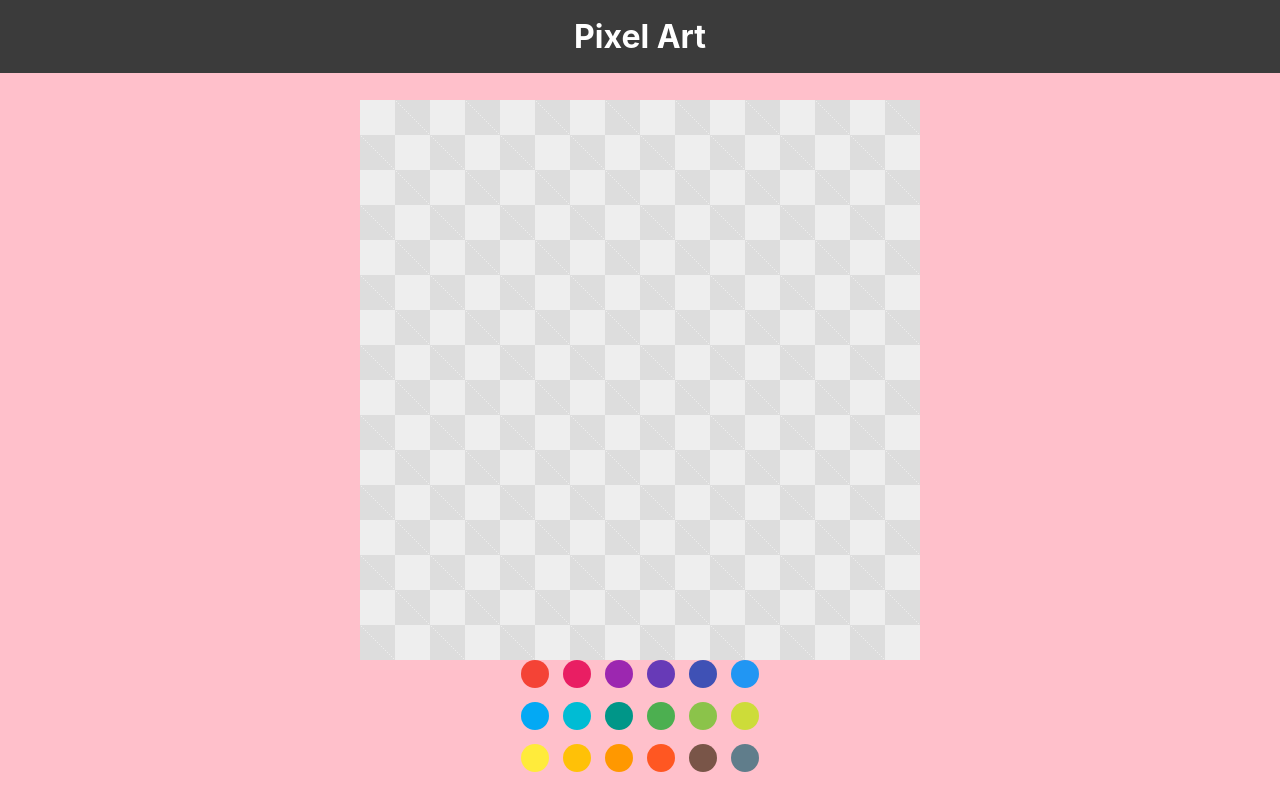
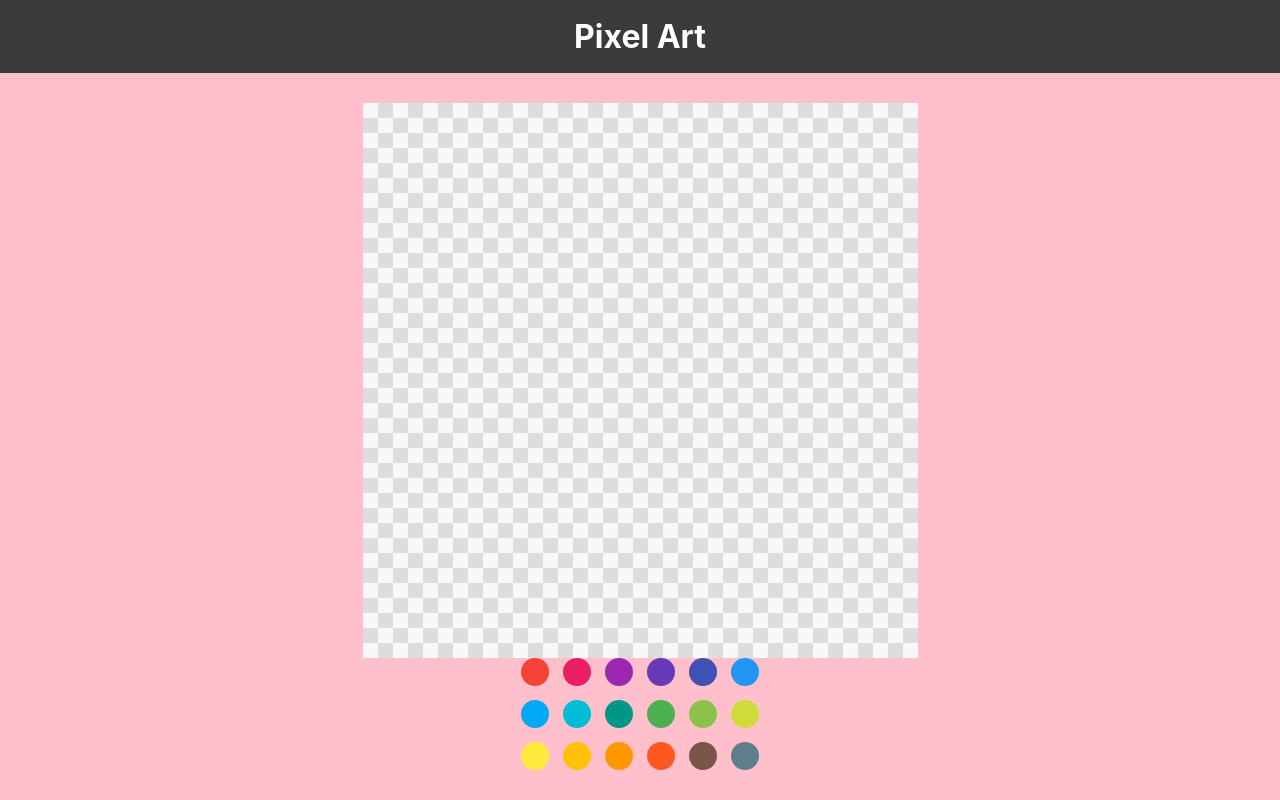
Before and after one commit to Khyosunny/pixel-art, a React (Create React App) app: page / in a window 1280 px wide. Built offline with nearby package versions, Linux system fonts and the light colour scheme.

Commit message:
캔버스 사이즈 계산 로직

```diff
--- a/src/App.tsx
+++ b/src/App.tsx
@@ -5,37 +5,24 @@ import useColor from 'hooks/useColor';
 import PixelCanvas from 'components/PixelCanvas';
 
 export default function App() {
-  const [pixelQt, setPixelQt] = useState(16);
-  const CANVAS_SIZE = useMemo(() => 560, []);
+  const [multiply, setMultiply] = useState(8);
+  const [pixelQt, setPixelQt] = useState(37);
+  const CANVAS_SIZE = useMemo(() => {
+    let defaultSize = 560;
+    if (defaultSize % pixelQt === 0) {
+      return defaultSize;
+    } else {
+      defaultSize = Math.floor(defaultSize / pixelQt) * pixelQt;
+      return defaultSize;
+    }
+  }, [pixelQt]);
+
   const PIXEL_SIZE = useMemo(
     () => CANVAS_SIZE / pixelQt,
     [CANVAS_SIZE, pixelQt]
   );
   console.log(Math.floor(CANVAS_SIZE / pixelQt), PIXEL_SIZE);
   const { color, handleColorChange } = useColor();
-
-  // 그리드
-  // useEffect(() => {
-  //   if (!canvasRef.current) {
-  //     return;
-  //   }
-  //   const canvas: HTMLCanvasElement = canvasRef.current;
-  //   const context = canvas.getContext('2d');
-  //   if (context) {
-  //     context.lineWidth = 1;
-  //     context.strokeStyle = '#272727';
-  //     for (let x = 0; x < PIXEL_SIZE; x++) {
-  //       for (let y = 0; y < PIXEL_SIZE; y++) {
-  //         context.strokeRect(
-  //           PIXEL_SIZE * x,
-  //           PIXEL_SIZE * y,
-  //           PIXEL_SIZE,
-  //           PIXEL_SIZE
-  //         );
-  //       }
-  //     }
-  //   }
-  // }, [canvasRef, PIXEL_SIZE]);
 
   return (
     <Container>
--- a/src/components/PixelCanvas/index.tsx
+++ b/src/components/PixelCanvas/index.tsx
@@ -32,6 +32,29 @@ export default function PixelCanvas({
       canvas.removeEventListener('mouseup', exitDrawing);
     };
   }, [canvasRef, startDrawing, drawing, exitDrawing, clickDrawing]);
+
+  // 그리드
+  // useEffect(() => {
+  //   if (!canvasRef.current) {
+  //     return;
+  //   }
+  //   const canvas: HTMLCanvasElement = canvasRef.current;
+  //   const context = canvas.getContext('2d');
+  //   if (context) {
+  //     context.lineWidth = 1;
+  //     context.strokeStyle = '#f8f8f8';
+  //     for (let x = 0; x < PIXEL_SIZE; x++) {
+  //       for (let y = 0; y < PIXEL_SIZE; y++) {
+  //         context.strokeRect(
+  //           PIXEL_SIZE * x,
+  //           PIXEL_SIZE * y,
+  //           PIXEL_SIZE,
+  //           PIXEL_SIZE
+  //         );
+  //       }
+  //     }
+  //   }
+  // }, [canvasRef, PIXEL_SIZE]);
   return (
     <Canvas
       ref={canvasRef}
@@ -43,11 +66,11 @@ export default function PixelCanvas({
 }
 
 interface StyleProps {
-  PIXEL_SIZE?: number;
+  PIXEL_SIZE: number;
 }
 
 const Canvas = styled.canvas<StyleProps>`
-  background-color: #eee;
+  background-color: #f8f8f8;
   background-image: linear-gradient(
       45deg,
       #ddd 25%,
@@ -64,7 +87,8 @@ const Canvas = styled.canvas<StyleProps>`
       #ddd 75%,
       #ddd
     );
-  background-size: 70px 70px;
+  background-size: ${(props) =>
+    `${props.PIXEL_SIZE * 2}px ${props.PIXEL_SIZE * 2}px`};
   background-position: ${(props) =>
     `0 0, ${props.PIXEL_SIZE}px ${props.PIXEL_SIZE}px`};
 `;
```
